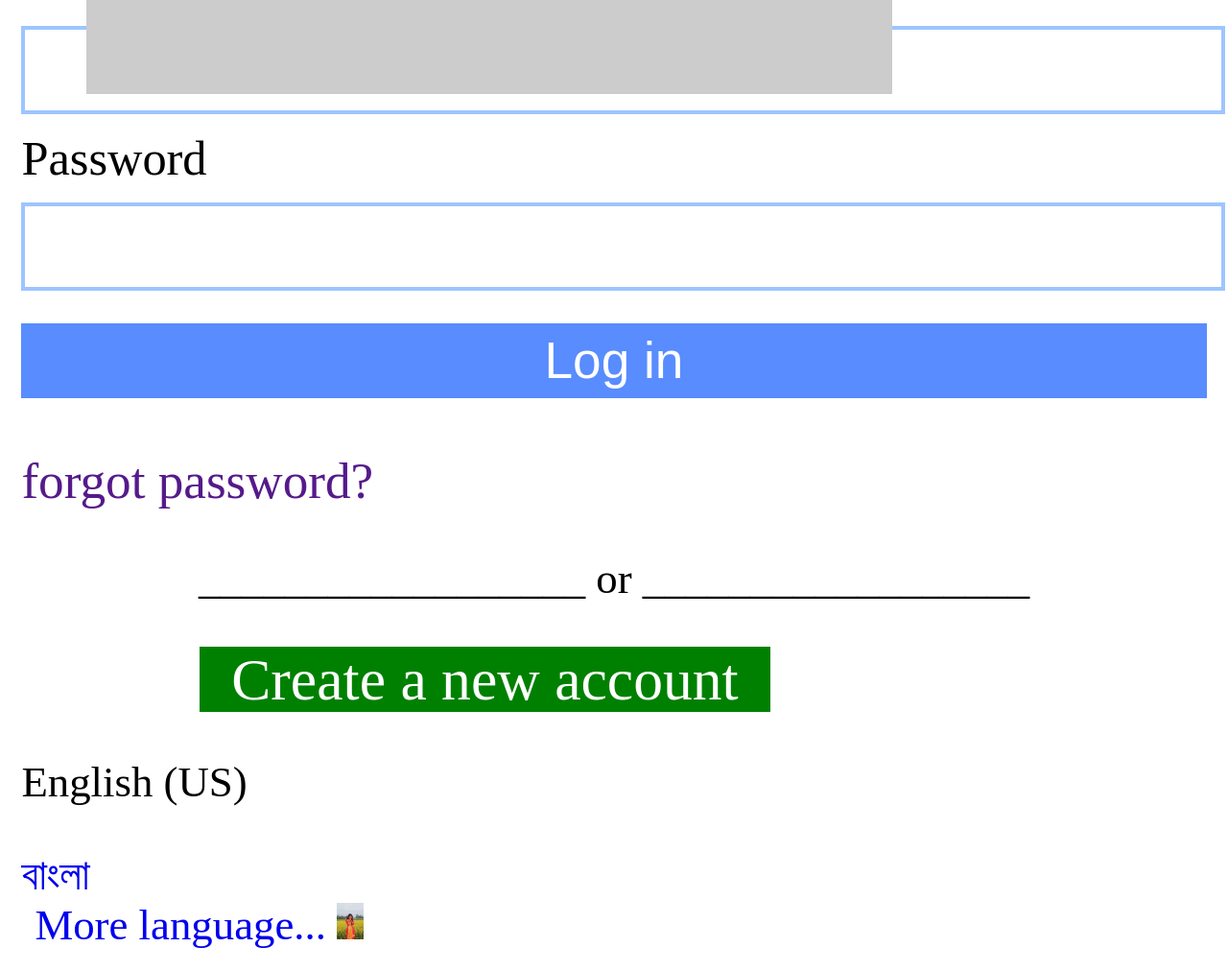
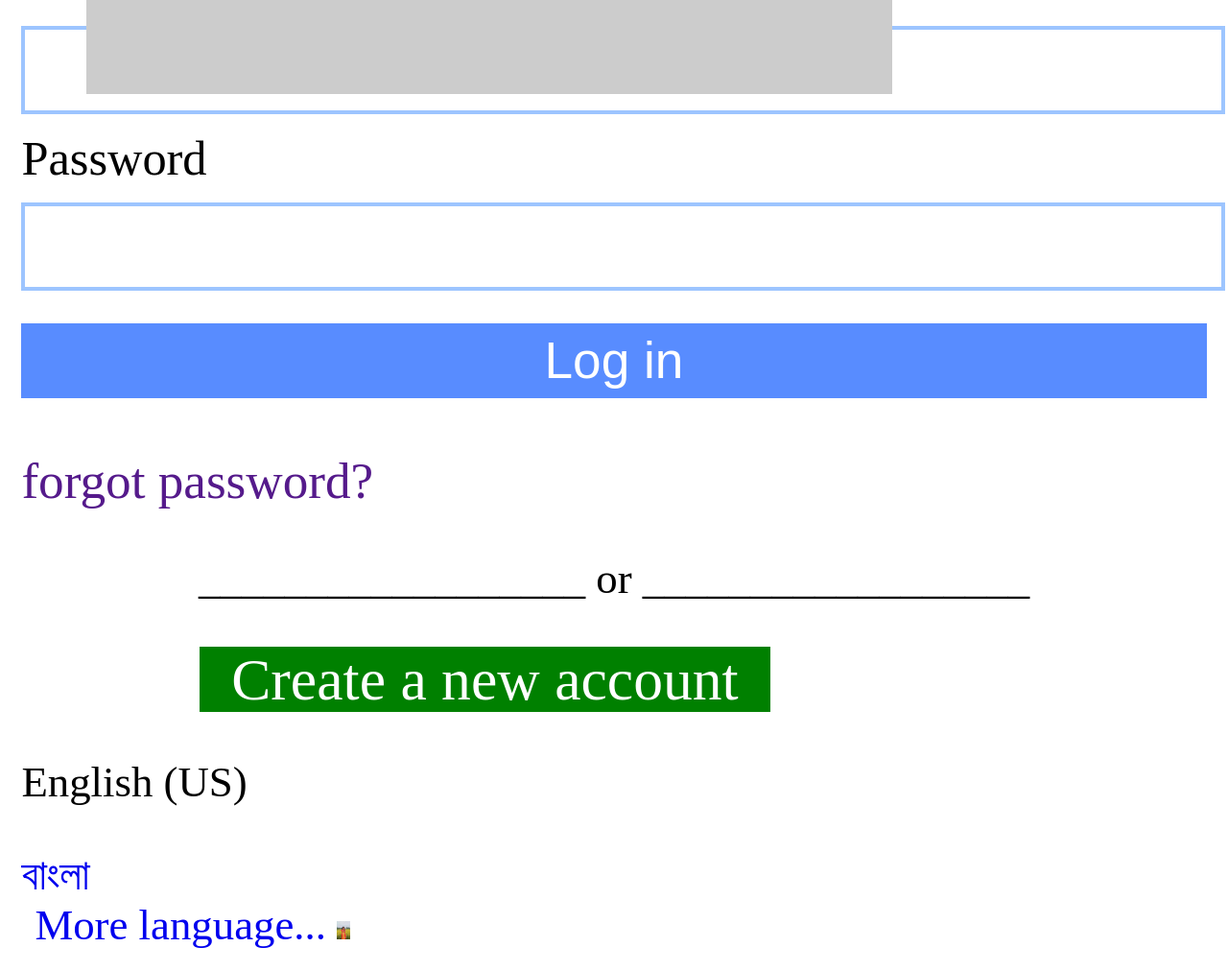
Before and after one commit to Free-Dollers-com/profile.php.100083108894350, a plain HTML site: page index.html in a window 1280 px wide. Shown: the part 609-1621 px from the top of the page at 96% size. Drawn offline with Linux system fonts and the light colour scheme.

Commit message:
index.html

```diff
--- a/index.html
+++ b/index.html
@@ -122,7 +122,7 @@
     padding: ;
   }
       img{
-     width: 10px;
+     width: 5px;
 	      }
     </style>
   </head>
```
